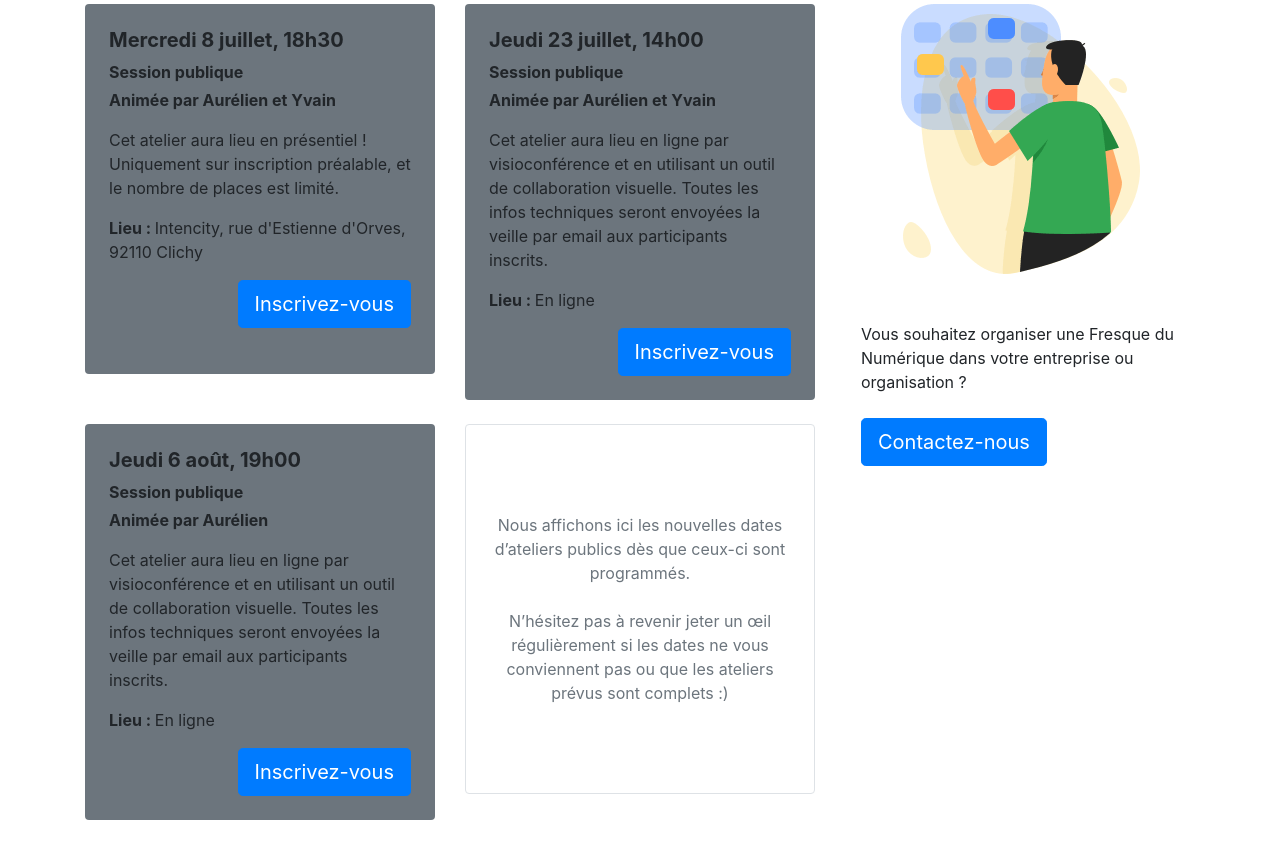
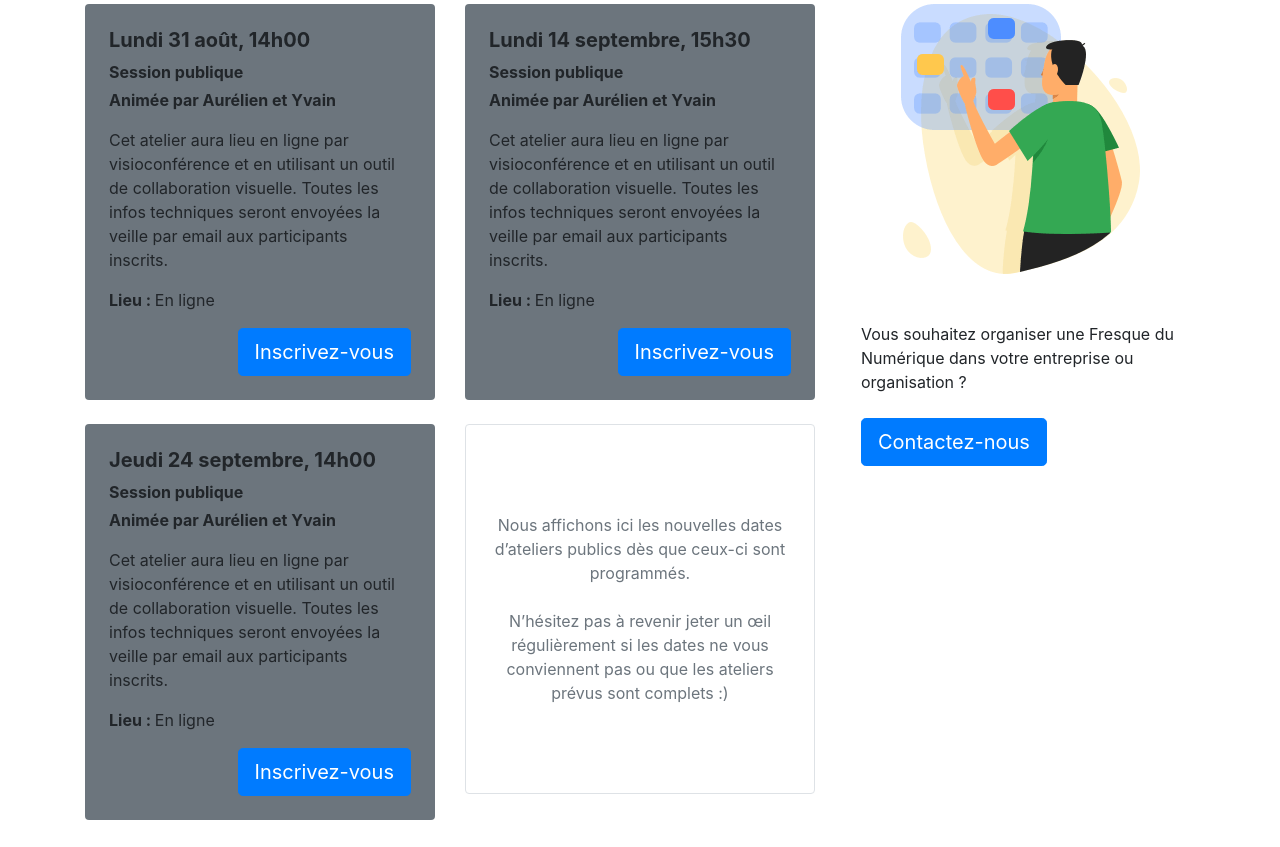
Before and after one commit to YvainM/FDN, a website with bundled scripts: page index.html in a window 1280 px wide. Shown: the part 2552-3399 px from the top of the page. Built offline with nearby package versions, Linux system fonts and the light colour scheme.

Commit message:
nouvelles dates

```diff
--- a/index.html
+++ b/index.html
@@ -206,19 +206,7 @@
           <div class="row">
             <div class="col-12 col-md-6">
               <div class="vignette-session rounded bg-secondary p-4 mb-4">
-                <h3 class="h5 font-weight-bold">Mercredi 8 juillet, 18h30</h3>
-                <p class="font-weight-bold mb-1">Session publique</p>
-                <p class="font-weight-bold">Animée par Aurélien et Yvain</p>
-                <p>Cet atelier aura lieu en présentiel ! Uniquement sur inscription préalable, et le nombre de places est limité.</p>
-                <p class=""><span class="font-weight-bold">Lieu : </span>Intencity, rue d'Estienne d'Orves, 92110 Clichy</p>
-                <div class="d-block text-right"><a target="_blank" rel="noreferrer"
-                    href="https://www.billetweb.fr/atelier-fresque-du-numerique-par-aurelien-deragne-et-yvain-mouneu1"
-                    class="btn btn-primary btn-lg">Inscrivez-vous</a></div>
-              </div>
-            </div>
-            <div class="col-12 col-md-6">
-              <div class="vignette-session rounded bg-secondary p-4 mb-4">
-                <h3 class="h5 font-weight-bold">Jeudi 23 juillet, 14h00</h3>
+                <h3 class="h5 font-weight-bold">Lundi 31 août, 14h00</h3>
                 <p class="font-weight-bold mb-1">Session publique</p>
                 <p class="font-weight-bold">Animée par Aurélien et Yvain</p>
                 <p>Cet atelier aura lieu en ligne par visioconférence et en utilisant un outil de collaboration
@@ -226,21 +214,35 @@
                   inscrits.</p>
                 <p class=""><span class="font-weight-bold">Lieu : </span>En ligne</p>
                 <div class="d-block text-right"><a target="_blank" rel="noreferrer"
-                    href="https://www.billetweb.fr/en-ligne-atelier-fresque-du-numerique-par-aurelien-deragne-et-yvain-mouneu11"
+                    href="https://www.billetweb.fr/en-ligne-atelier-fresque-du-numerique-par-aurelien-deragne-et-yvain-mouneu12"
                     class="btn btn-primary btn-lg">Inscrivez-vous</a></div>
               </div>
             </div>
             <div class="col-12 col-md-6">
               <div class="vignette-session rounded bg-secondary p-4 mb-4">
-                <h3 class="h5 font-weight-bold">Jeudi 6 août, 19h00</h3>
+                <h3 class="h5 font-weight-bold">Lundi 14 septembre, 15h30</h3>
                 <p class="font-weight-bold mb-1">Session publique</p>
-                <p class="font-weight-bold">Animée par Aurélien</p>
+                <p class="font-weight-bold">Animée par Aurélien et Yvain</p>
                 <p>Cet atelier aura lieu en ligne par visioconférence et en utilisant un outil de collaboration
                   visuelle. Toutes les infos techniques seront envoyées la veille par email aux participants
                   inscrits.</p>
                 <p class=""><span class="font-weight-bold">Lieu : </span>En ligne</p>
                 <div class="d-block text-right"><a target="_blank" rel="noreferrer"
-                    href="https://www.billetweb.fr/en-ligne-atelier-fresque-du-numerique-par-aurelien-deragne"
+                    href="https://www.billetweb.fr/en-ligne-atelier-fresque-du-numerique-par-aurelien-deragne-et-yvain-mouneu13"
+                    class="btn btn-primary btn-lg">Inscrivez-vous</a></div>
+              </div>
+            </div>
+            <div class="col-12 col-md-6">
+              <div class="vignette-session rounded bg-secondary p-4 mb-4">
+                <h3 class="h5 font-weight-bold">Jeudi 24 septembre, 14h00</h3>
+                <p class="font-weight-bold mb-1">Session publique</p>
+                <p class="font-weight-bold">Animée par Aurélien et Yvain</p>
+                <p>Cet atelier aura lieu en ligne par visioconférence et en utilisant un outil de collaboration
+                  visuelle. Toutes les infos techniques seront envoyées la veille par email aux participants
+                  inscrits.</p>
+                <p class=""><span class="font-weight-bold">Lieu : </span>En ligne</p>
+                <div class="d-block text-right"><a target="_blank" rel="noreferrer"
+                    href="https://www.billetweb.fr/en-ligne-atelier-fresque-du-numerique-par-aurelien-deragne-et-yvain-mouneu14"
                     class="btn btn-primary btn-lg">Inscrivez-vous</a></div>
               </div>
             </div>
```
